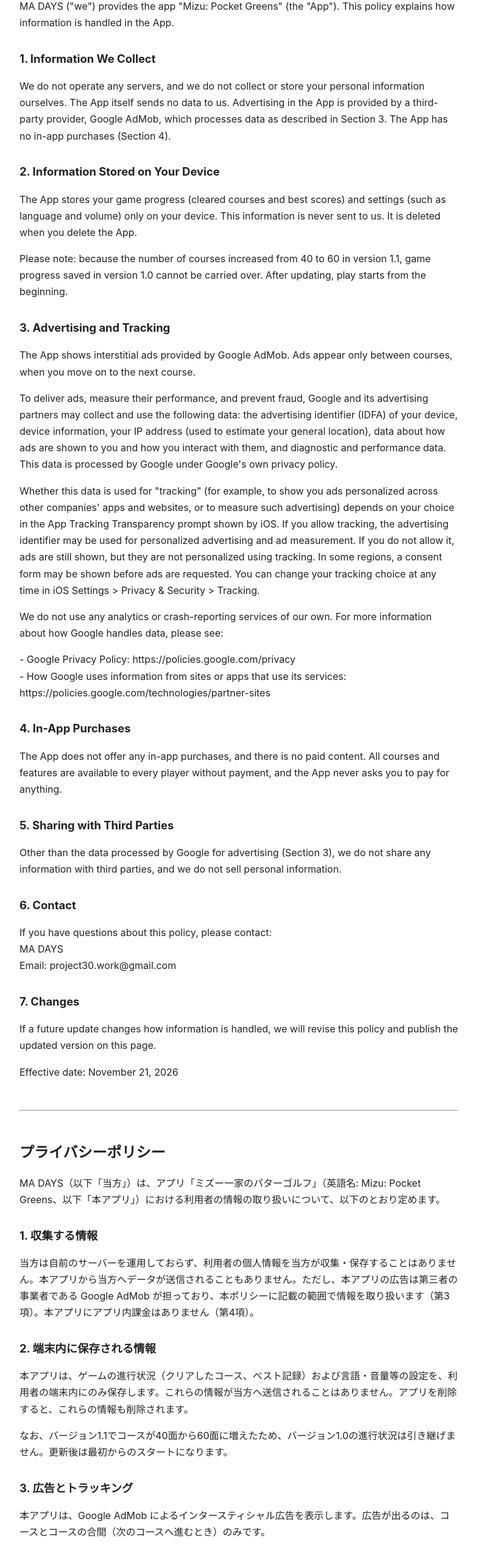
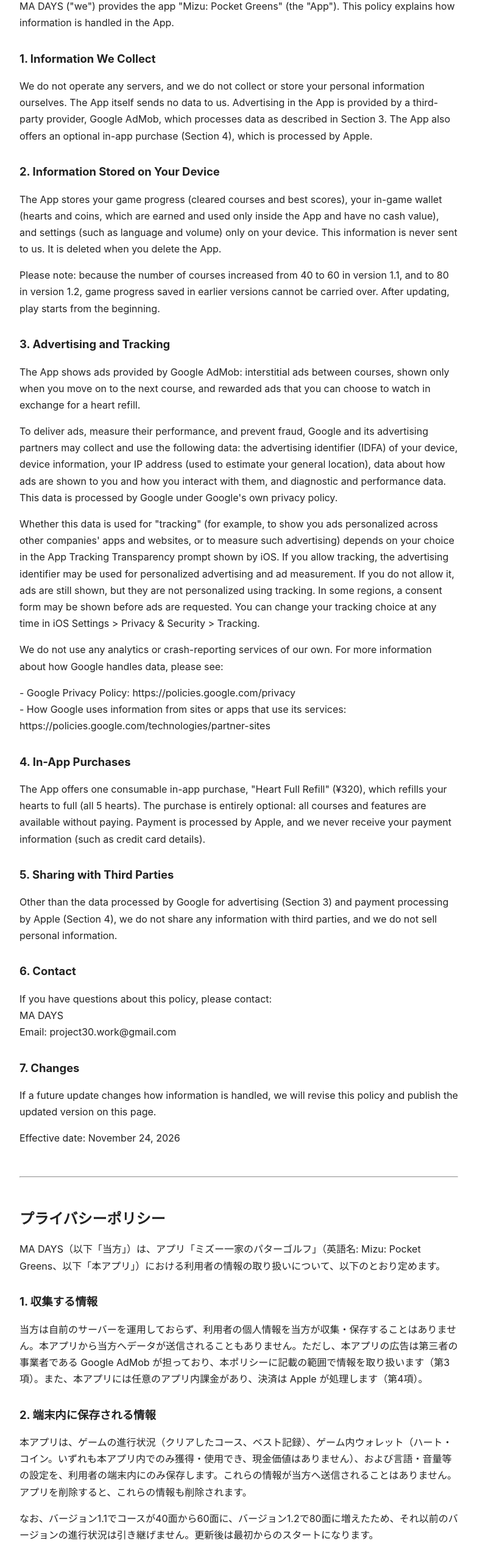
Before and after one commit to madays-jp/mizu-starpath, a plain HTML site: page privacy/pocket-greens.html in a window 1280 px wide. Shown: the part 100-2645 px from the top of the page at 61% size, without its empty margins (248-1031 px from the left). Drawn offline with Linux system fonts and the light colour scheme.

Commit message:
Fix Pocket Greens privacy policy: in-app purchase and rewarded ads (v1.2)

```diff
--- a/privacy/pocket-greens.html
+++ b/privacy/pocket-greens.html
@@ -13,49 +13,49 @@ h1{font-size:1.5em}h2{font-size:1.15em;margin-top:1.6em}hr{margin:3em 0}
 <h1>Privacy Policy</h1>
 <p>MA DAYS ("we") provides the app "Mizu: Pocket Greens" (the "App"). This policy explains how information is handled in the App.</p>
 <h2>1. Information We Collect</h2>
-<p>We do not operate any servers, and we do not collect or store your personal information ourselves. The App itself sends no data to us. Advertising in the App is provided by a third-party provider, Google AdMob, which processes data as described in Section 3. The App has no in-app purchases (Section 4).</p>
+<p>We do not operate any servers, and we do not collect or store your personal information ourselves. The App itself sends no data to us. Advertising in the App is provided by a third-party provider, Google AdMob, which processes data as described in Section 3. The App also offers an optional in-app purchase (Section 4), which is processed by Apple.</p>
 <h2>2. Information Stored on Your Device</h2>
-<p>The App stores your game progress (cleared courses and best scores) and settings (such as language and volume) only on your device. This information is never sent to us. It is deleted when you delete the App.</p>
-<p>Please note: because the number of courses increased from 40 to 60 in version 1.1, game progress saved in version 1.0 cannot be carried over. After updating, play starts from the beginning.</p>
+<p>The App stores your game progress (cleared courses and best scores), your in-game wallet (hearts and coins, which are earned and used only inside the App and have no cash value), and settings (such as language and volume) only on your device. This information is never sent to us. It is deleted when you delete the App.</p>
+<p>Please note: because the number of courses increased from 40 to 60 in version 1.1, and to 80 in version 1.2, game progress saved in earlier versions cannot be carried over. After updating, play starts from the beginning.</p>
 <h2>3. Advertising and Tracking</h2>
-<p>The App shows interstitial ads provided by Google AdMob. Ads appear only between courses, when you move on to the next course.</p>
+<p>The App shows ads provided by Google AdMob: interstitial ads between courses, shown only when you move on to the next course, and rewarded ads that you can choose to watch in exchange for a heart refill.</p>
 <p>To deliver ads, measure their performance, and prevent fraud, Google and its advertising partners may collect and use the following data: the advertising identifier (IDFA) of your device, device information, your IP address (used to estimate your general location), data about how ads are shown to you and how you interact with them, and diagnostic and performance data. This data is processed by Google under Google's own privacy policy.</p>
 <p>Whether this data is used for "tracking" (for example, to show you ads personalized across other companies' apps and websites, or to measure such advertising) depends on your choice in the App Tracking Transparency prompt shown by iOS. If you allow tracking, the advertising identifier may be used for personalized advertising and ad measurement. If you do not allow it, ads are still shown, but they are not personalized using tracking. In some regions, a consent form may be shown before ads are requested. You can change your tracking choice at any time in iOS Settings &gt; Privacy &amp; Security &gt; Tracking.</p>
 <p>We do not use any analytics or crash-reporting services of our own. For more information about how Google handles data, please see:</p>
 <p>- Google Privacy Policy: https://policies.google.com/privacy<br>
 - How Google uses information from sites or apps that use its services: https://policies.google.com/technologies/partner-sites</p>
 <h2>4. In-App Purchases</h2>
-<p>The App does not offer any in-app purchases, and there is no paid content. All courses and features are available to every player without payment, and the App never asks you to pay for anything.</p>
+<p>The App offers one consumable in-app purchase, "Heart Full Refill" (¥320), which refills your hearts to full (all 5 hearts). The purchase is entirely optional: all courses and features are available without paying. Payment is processed by Apple, and we never receive your payment information (such as credit card details).</p>
 <h2>5. Sharing with Third Parties</h2>
-<p>Other than the data processed by Google for advertising (Section 3), we do not share any information with third parties, and we do not sell personal information.</p>
+<p>Other than the data processed by Google for advertising (Section 3) and payment processing by Apple (Section 4), we do not share any information with third parties, and we do not sell personal information.</p>
 <h2>6. Contact</h2>
 <p>If you have questions about this policy, please contact:<br>MA DAYS<br>Email: project30.work@gmail.com</p>
 <h2>7. Changes</h2>
 <p>If a future update changes how information is handled, we will revise this policy and publish the updated version on this page.</p>
-<p>Effective date: November 21, 2026</p>
+<p>Effective date: November 24, 2026</p>
 <hr>
 <h1>プライバシーポリシー</h1>
 <p>MA DAYS（以下「当方」）は、アプリ「ミズー一家のパターゴルフ」（英語名: Mizu: Pocket Greens、以下「本アプリ」）における利用者の情報の取り扱いについて、以下のとおり定めます。</p>
 <h2>1. 収集する情報</h2>
-<p>当方は自前のサーバーを運用しておらず、利用者の個人情報を当方が収集・保存することはありません。本アプリから当方へデータが送信されることもありません。ただし、本アプリの広告は第三者の事業者である Google AdMob が担っており、本ポリシーに記載の範囲で情報を取り扱います（第3項）。本アプリにアプリ内課金はありません（第4項）。</p>
+<p>当方は自前のサーバーを運用しておらず、利用者の個人情報を当方が収集・保存することはありません。本アプリから当方へデータが送信されることもありません。ただし、本アプリの広告は第三者の事業者である Google AdMob が担っており、本ポリシーに記載の範囲で情報を取り扱います（第3項）。また、本アプリには任意のアプリ内課金があり、決済は Apple が処理します（第4項）。</p>
 <h2>2. 端末内に保存される情報</h2>
-<p>本アプリは、ゲームの進行状況（クリアしたコース、ベスト記録）および言語・音量等の設定を、利用者の端末内にのみ保存します。これらの情報が当方へ送信されることはありません。アプリを削除すると、これらの情報も削除されます。</p>
-<p>なお、バージョン1.1でコースが40面から60面に増えたため、バージョン1.0の進行状況は引き継げません。更新後は最初からのスタートになります。</p>
+<p>本アプリは、ゲームの進行状況（クリアしたコース、ベスト記録）、ゲーム内ウォレット（ハート・コイン。いずれも本アプリ内でのみ獲得・使用でき、現金価値はありません）、および言語・音量等の設定を、利用者の端末内にのみ保存します。これらの情報が当方へ送信されることはありません。アプリを削除すると、これらの情報も削除されます。</p>
+<p>なお、バージョン1.1でコースが40面から60面に、バージョン1.2で80面に増えたため、それ以前のバージョンの進行状況は引き継げません。更新後は最初からのスタートになります。</p>
 <h2>3. 広告とトラッキング</h2>
-<p>本アプリは、Google AdMob によるインタースティシャル広告を表示します。広告が出るのは、コースとコースの合間（次のコースへ進むとき）のみです。</p>
+<p>本アプリは、Google AdMob による広告を表示します。内訳は、コースとコースの合間（次のコースへ進むとき）のみに出るインタースティシャル広告と、ハートの回復と引き換えに任意で視聴できるリワード広告です。</p>
 <p>Google およびその広告パートナーは、広告の配信、効果の測定、不正の防止のために、以下の情報を収集・利用する場合があります：端末の広告識別子（IDFA）、端末に関する情報、IPアドレス（おおよその地域の推定に使用されます）、広告の表示・操作に関する情報、診断・パフォーマンスに関する情報。これらの情報は、Google のプライバシーポリシーに基づいて Google が取り扱います。</p>
 <p>これらの情報が「トラッキング」（他の企業のアプリやウェブサイトをまたいだ広告のパーソナライズや効果測定）に使われるかどうかは、iOS が表示するトラッキング許可ダイアログでの利用者の選択によります。許可した場合は、広告識別子がパーソナライズ広告や効果測定に使われることがあります。許可しない場合も広告は表示されますが、トラッキングに基づくパーソナライズは行われません。地域によっては、広告のリクエスト前に同意フォームが表示されることがあります。トラッキングの許可設定は、iOS の「設定 ＞ プライバシーとセキュリティ ＞ トラッキング」からいつでも変更できます。</p>
 <p>当方は、本アプリ独自のアクセス解析やクラッシュレポートのサービスは使用していません。Google による情報の取り扱いの詳細は、以下をご覧ください。</p>
 <p>・Google プライバシーポリシー: https://policies.google.com/privacy<br>
 ・Google のサービスを使用するサイトやアプリから収集した情報の Google による使用: https://policies.google.com/technologies/partner-sites</p>
 <h2>4. アプリ内課金</h2>
-<p>本アプリにはアプリ内課金はなく、有料コンテンツもありません。すべてのコースと機能は、支払いなしにどなたでもご利用いただけます。本アプリが利用者に支払いを求めることはありません。</p>
+<p>本アプリには、消耗型のアプリ内課金「ハート全回復」（¥320）があります。ハートを上限（5個）まで回復するものです。課金は完全に任意であり、すべてのコースと機能は支払いなしにご利用いただけます。決済は Apple が処理し、クレジットカード情報等の支払い情報が当方に渡ることはありません。</p>
 <h2>5. 第三者への提供</h2>
-<p>第3項の Google（広告）を除き、当方が第三者へ情報を提供することはありません。個人情報の販売も行いません。</p>
+<p>第3項の Google（広告）と第4項の Apple（決済）を除き、当方が第三者へ情報を提供することはありません。個人情報の販売も行いません。</p>
 <h2>6. お問い合わせ</h2>
 <p>本ポリシーに関するお問い合わせは、以下までご連絡ください。<br>MA DAYS<br>連絡先: project30.work@gmail.com</p>
 <h2>7. 改定</h2>
 <p>本アプリの仕様変更により情報の取り扱いが変わる場合は、本ポリシーを改定し、本ページで公開します。</p>
-<p>制定日: 2026年11月21日</p>
+<p>制定日: 2026年11月24日</p>
 </body>
 </html>
```
